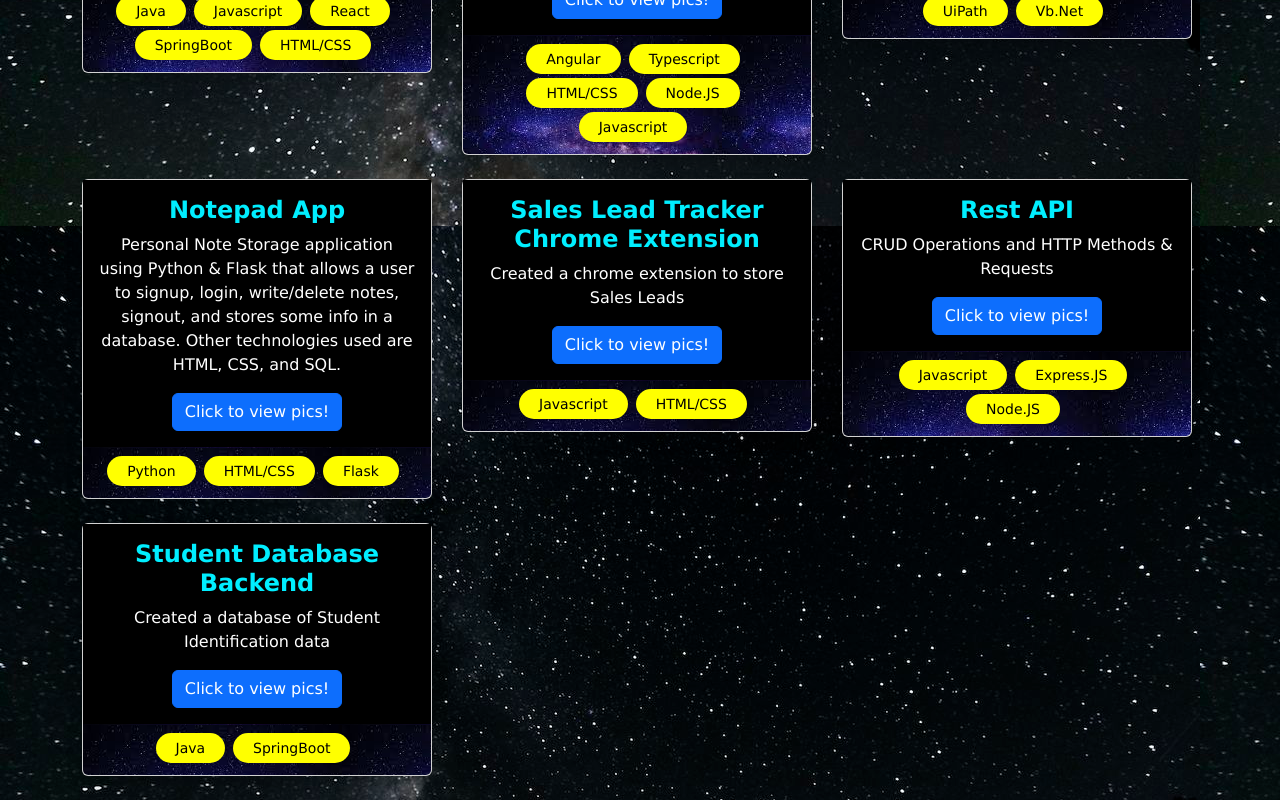
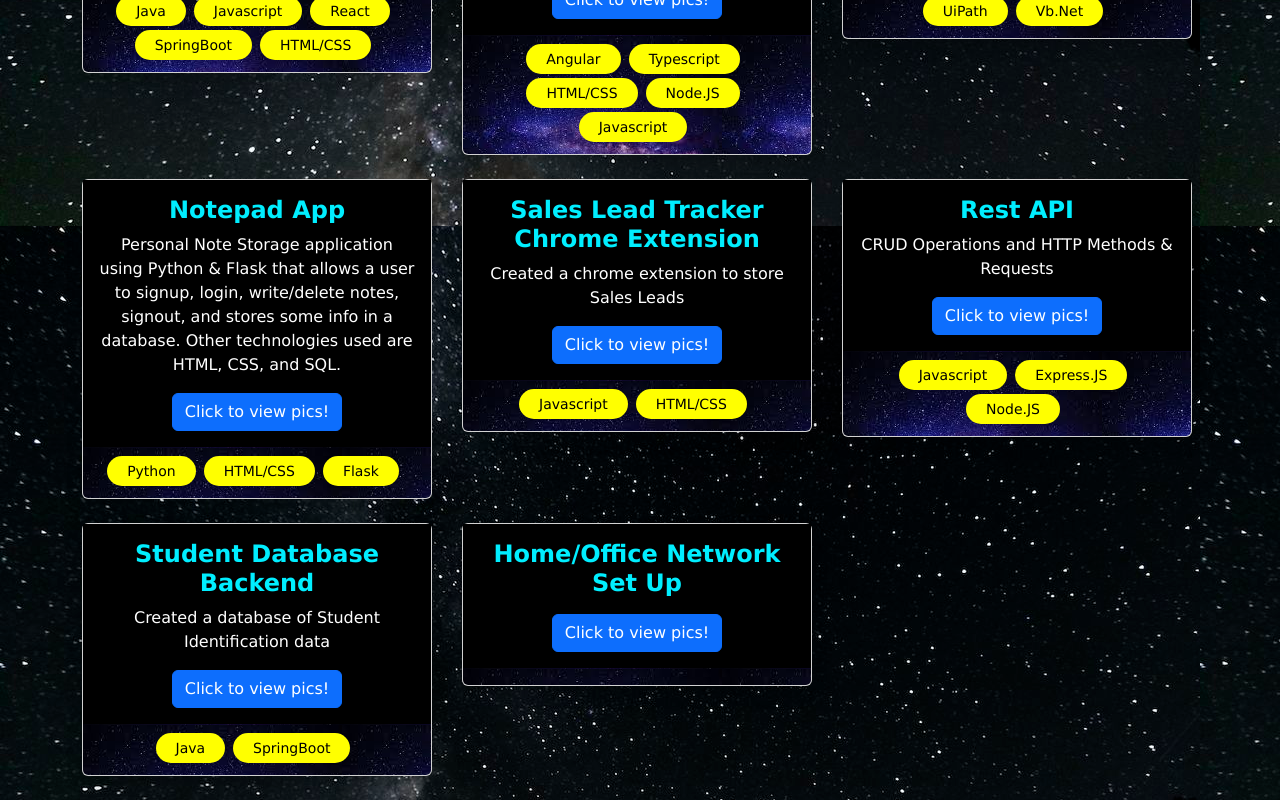
Before and after one commit to lmartin2422/AngularPortfolio3, an Angular app: page /portfolio in a window 1280 px wide. Shown: the part 574-1374 px from the top of the page. Built offline with nearby package versions, Linux system fonts and the light colour scheme.

Commit message:
Update projects.service.ts
added Cisco Packet Tracer to projects
still need to add photos

```diff
--- a/src/app/_services/projects.service.ts
+++ b/src/app/_services/projects.service.ts
@@ -15,6 +15,7 @@ export class ProjectsService {  //COMPLETE THIS WITH REAL VALUES
     { id: 4, name: 'Sales Lead Tracker Chrome Extension', pictures:["../../assets/salestrack.png "], project_link: "https://github.com/lmartin2422/ChromeExtension", summary: 'Created a chrome extension to store Sales Leads', description: 'Developed a chrome extension that allows a salesperson to save and delete a website that is a sales lead.  The website for the sales lead is saved by clicking the “Save” button.  It then displays all the previously saved sales leads which are hyperlinks.  The sales person can also “Delete” the leads by clicking the “Delete” button.',  tags: [Tag.JAVASCRIPT, Tag.HTML]},
     { id: 5, name: 'Rest API', pictures:["../../assets/restAPI.png "], project_link: "https://github.com/lmartin2422/REST_API", summary: 'CRUD Operations and HTTP Methods & Requests', description: 'REST APIs are very popular so I decided to makes one!',  tags: [Tag.JAVASCRIPT,Tag.EXPRESSJS, Tag.NODEJS ]},
     { id: 6, name: 'Student Database Backend', pictures:[" "], project_link: "https://github.com/lmartin2422/spring_boot", summary: 'Created a database of Student Identification data', description: 'Developed an application that receives and stores students’ information into a database. The database consists of the following columns of data: Id, Name, Email Address, DOB, and Age. ',  tags: [Tag.JAVA, Tag.SPRINGBOOT]},
+    { id: 7, name: 'Home/Office Network Set Up', pictures:[" "], project_link: "Building a simulation of networks ", summary: '', description: 'Using Cisco Packet Tracer, I built a home network and an office network in a simulated environment. This project demonstrates my knowledge of network devices, IP configuration, and network set ups.', tags: [ ] },
 ];
 
   constructor() { }
```
